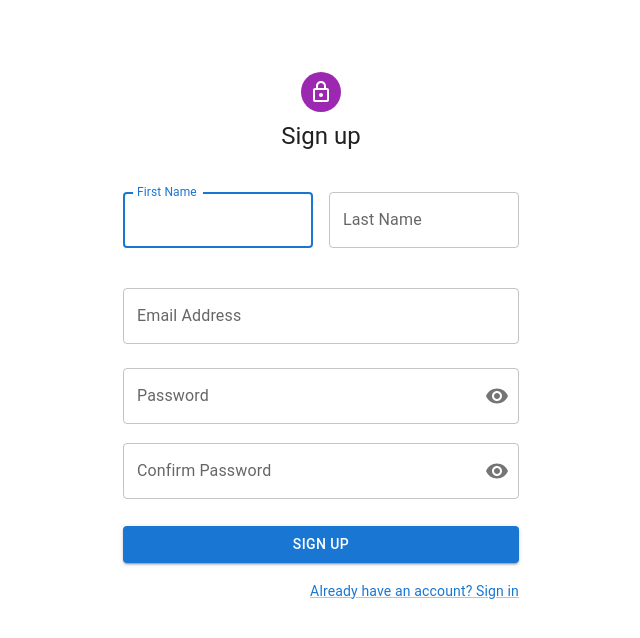
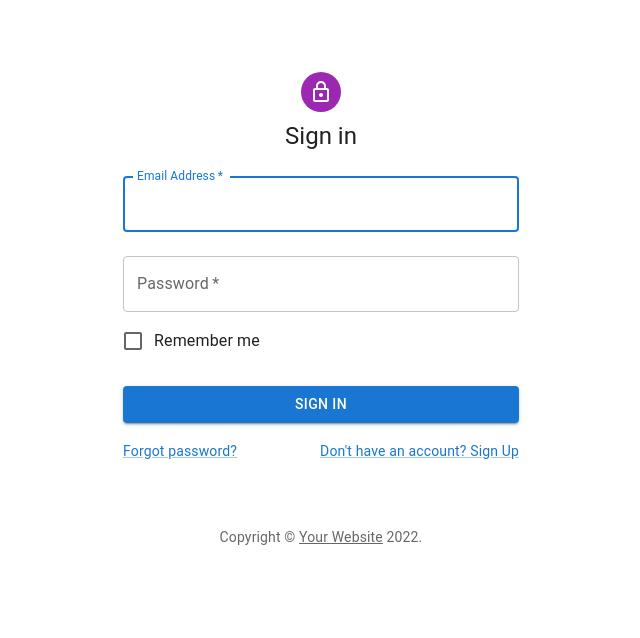
Before and after one commit to gustavo81988/react_demo_front, a React (Create React App) app: page / in a window 1280 px wide. Shown: the top 638 px of the page, without its empty margins (319-959 px from the left). Built offline with nearby package versions, Linux system fonts and the light colour scheme.

Commit message:
Added react router

```diff
--- a/package.json
+++ b/package.json
@@ -15,6 +15,7 @@
     "react": "^18.2.0",
     "react-dom": "^18.2.0",
     "react-hook-form": "^7.38.0",
+    "react-router-dom": "^6.4.3",
     "react-scripts": "5.0.1",
     "tss-react": "^4.4.2",
     "web-vitals": "^2.1.4",
--- a/src/App.js
+++ b/src/App.js
@@ -1,8 +1,13 @@
+import { Routes, Route } from "react-router-dom";
 import SignUp from './components/SignUp';
+import SignIn from './components/SignIn';
 
 const App = () => {
   return (
-    <SignUp/>
+    <Routes>
+      <Route path="/" element={<SignIn />} />
+      <Route path="/sign_up" element={<SignUp />} />
+    </Routes>
   );
 };
 
--- a/src/index.js
+++ b/src/index.js
@@ -1,11 +1,14 @@
 import React from 'react';
 import ReactDOM from 'react-dom/client';
 import App from './App';
+import { BrowserRouter } from "react-router-dom";
 
 const root = ReactDOM.createRoot(document.getElementById('root'));
 root.render(
   <React.StrictMode>
-    <App />
+    <BrowserRouter>
+      <App />
+    </BrowserRouter>
   </React.StrictMode>
 );
 
```
Also changed, not shown: 1 other file (tests, documents, lock files or other folders).
